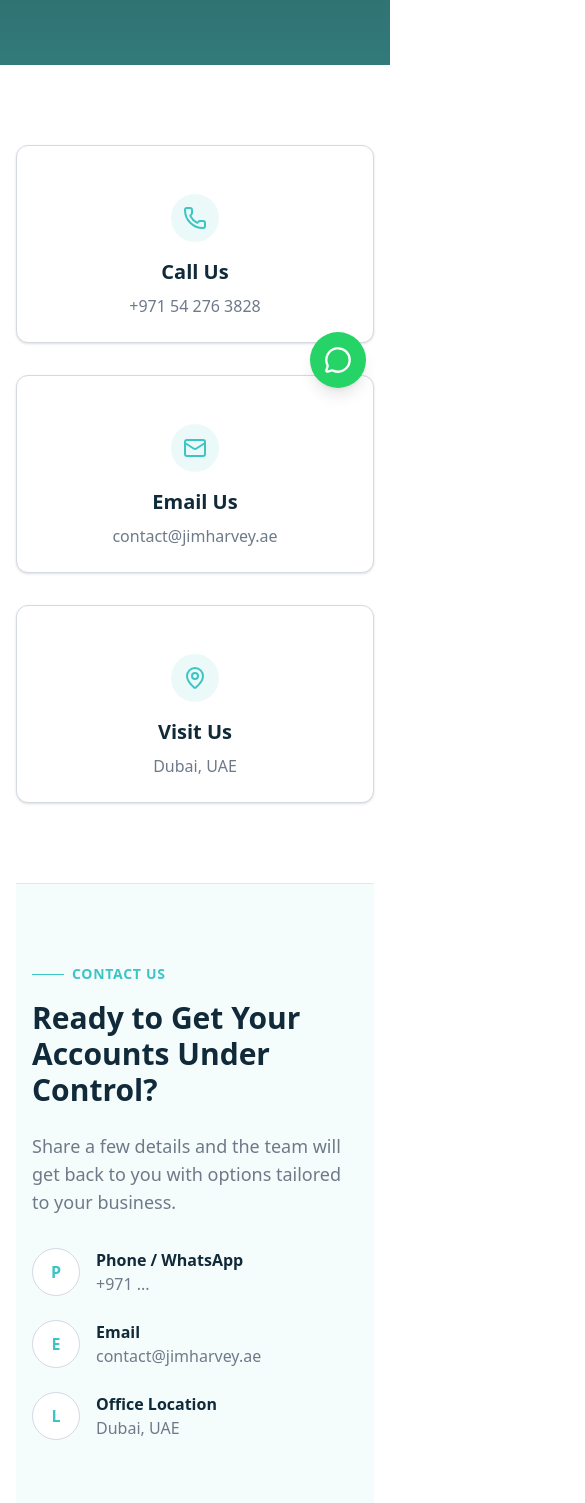
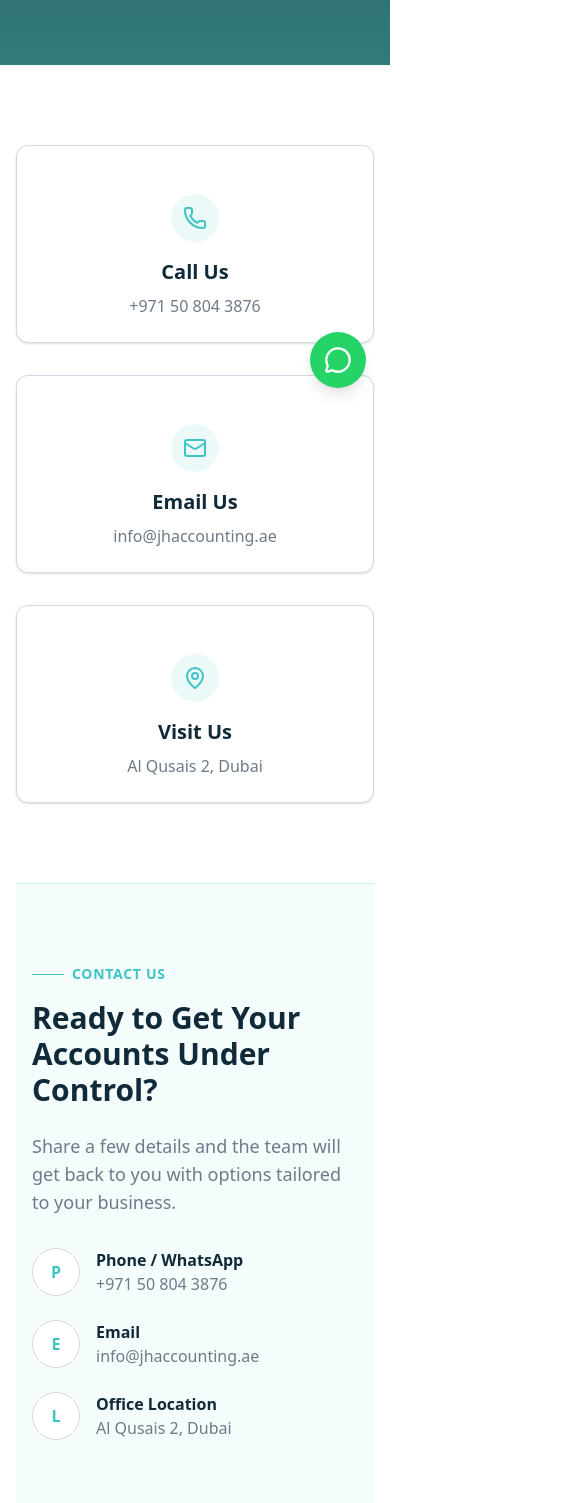
Before and after one commit to Fazilfazi991/jimharvey, a Next.js app: page /contact in a window 390 px wide. Shown: the part 432-1935 px from the top of the page, 585 px wide, since content can reach past the window. Built offline with nearby package versions, Linux system fonts and the light colour scheme; grey boxes are pictures that could not be loaded.

Commit message:
Update contact details, improve mobile menu, and increase logo size

```diff
--- a/src/app/contact/page.tsx
+++ b/src/app/contact/page.tsx
@@ -21,7 +21,7 @@ export default function ContactPage() {
                                     <Phone className="h-6 w-6 text-primary" />
                                 </div>
                                 <h3 className="text-xl font-bold mb-2">Call Us</h3>
-                                <p className="text-muted-foreground">+971 54 276 3828</p>
+                                <p className="text-muted-foreground">+971 50 804 3876</p>
                             </CardContent>
                         </Card>
 
@@ -31,7 +31,7 @@ export default function ContactPage() {
                                     <Mail className="h-6 w-6 text-primary" />
                                 </div>
                                 <h3 className="text-xl font-bold mb-2">Email Us</h3>
-                                <p className="text-muted-foreground">contact@jimharvey.ae</p>
+                                <p className="text-muted-foreground">info@jhaccounting.ae</p>
                             </CardContent>
                         </Card>
 
@@ -41,7 +41,7 @@ export default function ContactPage() {
                                     <MapPin className="h-6 w-6 text-primary" />
                                 </div>
                                 <h3 className="text-xl font-bold mb-2">Visit Us</h3>
-                                <p className="text-muted-foreground">Dubai, UAE</p>
+                                <p className="text-muted-foreground">Al Qusais 2, Dubai</p>
                             </CardContent>
                         </Card>
                     </div>
--- a/src/components/FloatingWhatsApp.tsx
+++ b/src/components/FloatingWhatsApp.tsx
@@ -3,7 +3,7 @@
 import { MessageCircle } from "lucide-react";
 
 export function FloatingWhatsApp() {
-    const phoneNumber = "971542763828"; // WhatsApp format without + or spaces
+    const phoneNumber = "971508043876"; // WhatsApp format without + or spaces
     const message = "Hello! I'm interested in your accounting services.";
     const whatsappUrl = `https://wa.me/${phoneNumber}?text=${encodeURIComponent(message)}`;
 
--- a/src/components/home/LeadCapture.tsx
+++ b/src/components/home/LeadCapture.tsx
@@ -36,7 +36,7 @@ export function LeadCapture() {
                                 </div>
                                 <div>
                                     <p className="font-bold text-foreground">Phone / WhatsApp</p>
-                                    <p className="text-muted-foreground">+971 ...</p>
+                                    <p className="text-muted-foreground">+971 50 804 3876</p>
                                 </div>
                             </div>
                             <div className="flex items-center gap-4">
@@ -45,7 +45,7 @@ export function LeadCapture() {
                                 </div>
                                 <div>
                                     <p className="font-bold text-foreground">Email</p>
-                                    <p className="text-muted-foreground">contact@jimharvey.ae</p>
+                                    <p className="text-muted-foreground">info@jhaccounting.ae</p>
                                 </div>
                             </div>
                             <div className="flex items-center gap-4">
@@ -54,7 +54,7 @@ export function LeadCapture() {
                                 </div>
                                 <div>
                                     <p className="font-bold text-foreground">Office Location</p>
-                                    <p className="text-muted-foreground">Dubai, UAE</p>
+                                    <p className="text-muted-foreground">Al Qusais 2, Dubai</p>
                                 </div>
                             </div>
                         </div>
--- a/src/components/layout/Footer.tsx
+++ b/src/components/layout/Footer.tsx
@@ -10,7 +10,7 @@ export function Footer() {
                     {/* Column 1 - Brand */}
                     {/* Brand Info */}
                     <div className="flex flex-col gap-4">
-                        <div className="relative h-36 w-96">
+                        <div className="relative h-72 w-[48rem]">
                             <Image
                                 src="/logo.png"
                                 alt="Jim Harvey Accounting"
@@ -53,9 +53,9 @@ export function Footer() {
                     <div className="space-y-4">
                         <h4 className="font-bold text-white">Contact</h4>
                         <ul className="space-y-2 text-sm text-gray-300">
-                            <li>Dubai, UAE</li>
-                            <li>+971 54 276 3828</li>
-                            <li>contact@jimharvey.ae</li>
+                            <li>Al Qusais 2, Dubai</li>
+                            <li>+971 50 804 3876</li>
+                            <li>info@jhaccounting.ae</li>
                         </ul>
                         <div className="pt-2">
                             <Link href="#" className="text-gray-300 hover:text-primary text-xs underline">Privacy Policy</Link>
--- a/src/components/layout/Header.tsx
+++ b/src/components/layout/Header.tsx
@@ -22,7 +22,7 @@ export function Header() {
         {/* Logo */}
         <Link href="/" className="flex items-center gap-2">
           {/* Resized Logo Container */}
-          <div className="relative h-12 w-40 md:h-16 md:w-56">
+          <div className="relative h-24 w-80 md:h-32 md:w-[28rem]">
             <Image
               src="/logo.png"
               alt="Jim Harvey Accounting"
@@ -93,7 +93,7 @@ export function Header() {
         <div className="hidden xl:flex items-center gap-4">
           <div className="flex items-center gap-2 text-sm font-medium text-white/90 whitespace-nowrap">
             <Phone className="h-4 w-4 text-primary" />
-            <span>+971 54 276 3828</span>
+            <span>+971 50 804 3876</span>
           </div>
           <Button className="font-semibold">Get a Free Consultation</Button>
         </div>
@@ -110,28 +110,30 @@ export function Header() {
             <SheetContent side="right">
               <div className="flex flex-col gap-8 mt-8 h-full">
                 <SheetTitle className="sr-only">Mobile Menu</SheetTitle>
-                <Link href="/" className="text-2xl font-bold tracking-tight">Jim Harvey</Link>
-                <nav className="flex flex-col gap-6">
+                <div className="px-4">
+                  <Link href="/" className="text-2xl font-bold tracking-tight">Jim Harvey</Link>
+                </div>
+                <nav className="flex flex-col gap-2">
                   {navLinks.map((link) => (
                     link.name === "Services" ? (
                       <Accordion key={link.name} type="single" collapsible className="w-full">
-                        <AccordionItem value="services" className="border-none">
-                          <AccordionTrigger className="py-0 text-lg font-medium text-foreground hover:text-primary hover:no-underline">
+                        <AccordionItem value="services" className="border-b-0">
+                          <AccordionTrigger className="py-3 text-lg font-medium text-foreground hover:text-primary hover:no-underline px-4 rounded-md hover:bg-muted/50 transition-colors">
                             {link.name}
                           </AccordionTrigger>
-                          <AccordionContent className="pb-0 pt-4 flex flex-col gap-4 pl-4">
+                          <AccordionContent className="pb-2 pt-2 flex flex-col gap-2 pl-8">
                             {services.map((service) => (
                               <Link
                                 key={service.slug}
                                 href={`/services/${service.slug}`}
-                                className="text-base text-muted-foreground hover:text-primary transition-colors block py-1"
+                                className="text-base text-muted-foreground hover:text-primary transition-colors block py-2 px-4 rounded-md hover:bg-muted/50"
                               >
                                 {service.title}
                               </Link>
                             ))}
                             <Link
                               href="/services"
-                              className="text-base font-semibold text-primary block py-1 mt-2"
+                              className="text-base font-semibold text-primary block py-2 px-4 rounded-md hover:bg-primary/5 mt-1"
                             >
                               View All Services
                             </Link>
@@ -142,7 +144,7 @@ export function Header() {
                       <Link
                         key={link.name}
                         href={link.href}
-                        className="text-lg font-medium text-foreground hover:text-primary transition-colors block"
+                        className="text-lg font-medium text-foreground hover:text-primary transition-colors block py-3 px-4 rounded-md hover:bg-muted/50"
                       >
                         {link.name}
                       </Link>
```
